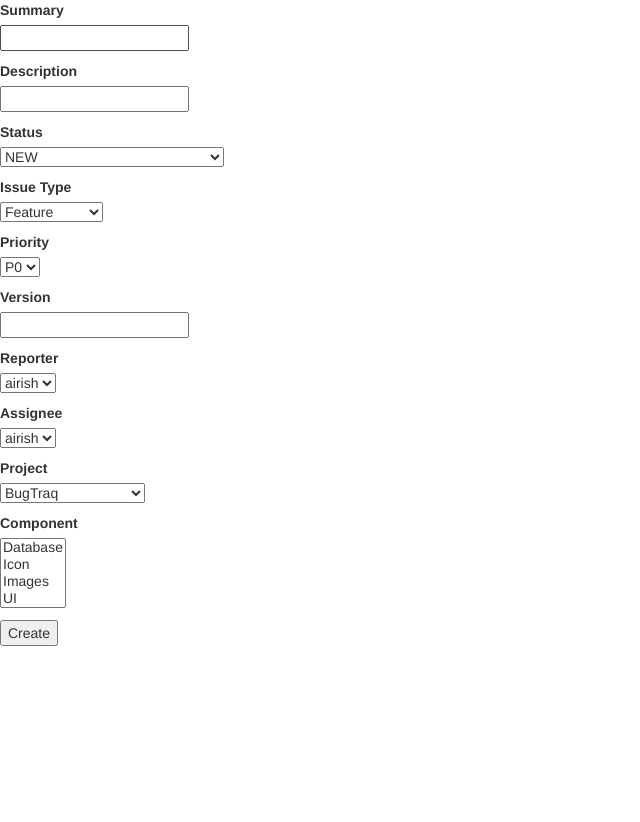
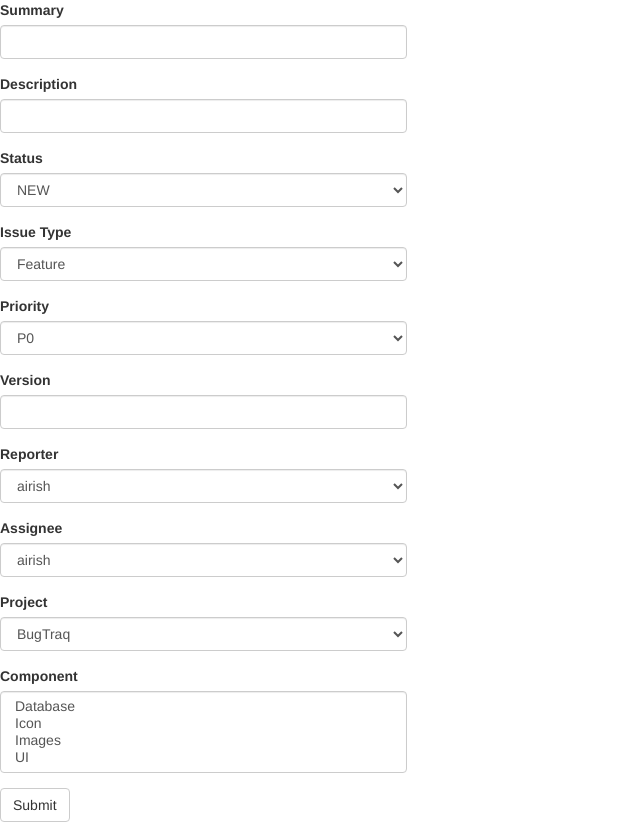
Before and after one commit to shaurya-airi/BugTraq, a Flask app: page /create_bug in a window 1280 px wide. Shown: the whole page, without its empty margins (0-640 px from the left). Before the commit the page ends 646 px from the top, so only its background shows below. Run offline with Flask 2, Linux system fonts and the light colour scheme; data comes from the database, SQL or seed files in the repository; some libraries are stand-ins or nearby versions.

Commit message:
Add better UI to "Create Bug" page using Flask Bootstrap

```diff
--- a/BugTraq/app/forms.py
+++ b/BugTraq/app/forms.py
@@ -52,4 +52,4 @@ class CreateBugForm(FlaskForm):
     project = SelectField("Project", id='select_project', choices=project_choices, validate_choice=False)
     component = SelectMultipleField("Component", id='select_component', coerce=int, choices=component_choices)
     # CC = SelectMultipleField("CC", validators=[DataRequired(), Length(2, 50)])
-    submit = SubmitField("Create")
+    submit = SubmitField("Submit")
--- a/BugTraq/app/templates/create_bug.html
+++ b/BugTraq/app/templates/create_bug.html
@@ -1,89 +1,27 @@
 {% extends "bootstrap/base.html"%}
 {% import "bootstrap/wtf.html" as wtf %}
 
-{% block title %}
-    Create Bug
-{% endblock %}
-
 {% block content %}
     <form name="create_bug" action="" method="post" novalidate>
-        {{ form.hidden_tag() }}
 
-            <p> {{ form.summary.label }}<br>
-                {{ form.summary }}
-                {% for error in form.summary.errors %}
-                <span class="error-message">{{ error }}</span>
-                {% endfor %}
-            </p>
-
-
-            <p> {{ form.description.label }}<br>
-                {{ form.description }}
-                {% for error in form.description.errors %}
-                <span class="error-message">{{ error }}</span>
-                {% endfor %}
-            </p>
-
-            <p> {{ form.status.label }}<br>
-                {{ form.status }}
-                {% for error in form.status.errors %}
-                <span class="error-message">{{ error }}</span>
-                {% endfor %}
-            </p>
-
-            <p> {{ form.issue_type.label }}<br>
-                {{ form.issue_type }}
-                {% for error in form.issue_type.errors %}
-                <span class="error-message">{{ error }}</span>
-                {% endfor %}
-            </p>
-
-
-            <p> {{ form.priority.label }}<br>
-                {{ form.priority }}
-                {% for error in form.priority.errors %}
-                <span class="error-message">{{ error }}</span>
-                {% endfor %}
-            </p>
-
-            <p> {{ form.version.label }}<br>
-                {{ form.version }}
-                {% for error in form.version.errors %}
-                <span class="error-message">{{ error }}</span>
-                {% endfor %}
-            </p>
-
-            <p> {{ form.reporter.label }}<br>
-                {{ form.reporter }}
-                {% for error in form.reporter.errors %}
-                <span class="error-message">{{ error }}</span>
-                {% endfor %}
-            </p>
-
-            <p> {{ form.assignee.label }}<br>
-                {{ form.assignee }}
-                {% for error in form.assignee.errors %}
-                <span class="error-message">{{ error }}</span>
-                {% endfor %}
-            </p>
-
-            <p> {{ form.project.label }}<br>
-                {{ form.project }}
-                {% for error in form.project.errors %}
-                <span class="error-message">{{ error }}</span>
-                {% endfor %}
-            </p>
-
-            <p> {{ form.component.label }}<br>
-                {{ form.component }}
-                {% for error in form.component.errors %}
-                <span class="error-message">{{ error }}</span>
-                {% endfor %}
-            </p>
-
-            <p>
-                {{ form.submit() }}
-            </p>
+        <div class="row">
+            <div class="col-md-4">
+                {{ wtf.quick_form(form) }}
+            </div>
+        </div>
+        <!-- TODO: Do a popover form for creating bug: https://getbootstrap.com/docs/4.0/components/popovers/ -->
+        <!--  {{ form.csrf_token()}}
+        {{wtf.form_field(form.summary)}}
+        {{wtf.form_field(form.description)}}
+        {{wtf.form_field(form.status)}}
+        {{wtf.form_field(form.issue_type)}}
+        {{wtf.form_field(form.priority)}}
+        {{wtf.form_field(form.version)}}
+        {{wtf.form_field(form.reporter)}}
+        {{wtf.form_field(form.assignee)}}
+        {{wtf.form_field(form.project)}}
+        {{wtf.form_field(form.component)}}
+        <input class="btn btn-primary" type="submit" value="Submit"> -->
     </form>
     <script>
         let project_select = document.getElementById('select_project');
```
